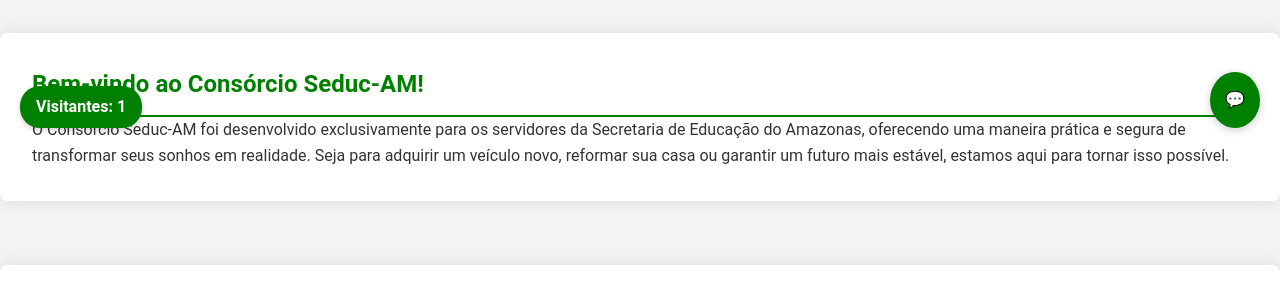
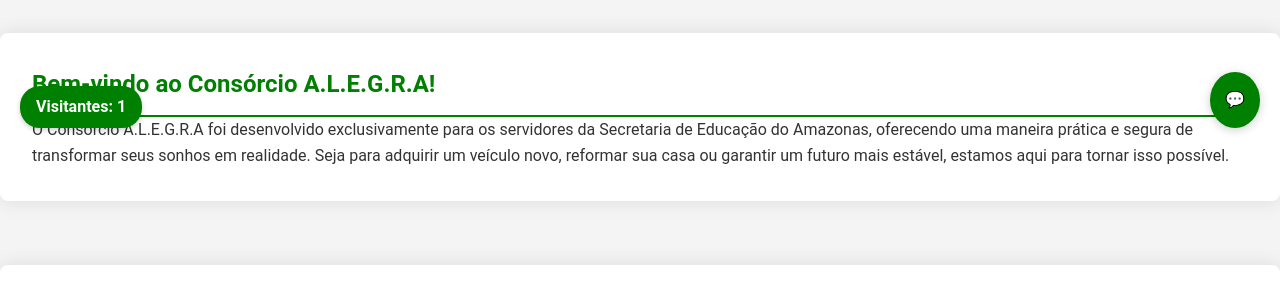
Before and after one commit to FrankWebber/alegra, a plain HTML site: page index.html in a window 1280 px wide. Shown: the part 652-946 px from the top of the page. Drawn offline with nearby package versions, Linux system fonts and the light colour scheme.

Commit message:
Update index.html
A.L.E.G.R.A

```diff
--- a/index.html
+++ b/index.html
@@ -1,7 +1,7 @@
 <html><head>
 <meta charset="UTF-8">
 <meta name="viewport" content="width=device-width, initial-scale=1.0">
-<title>Consórcio Seduc-AM: Realize seus Sonhos</title>
+<title>Consórcio A.L.E.G.R.A: Realize seus Sonhos</title>
 
 <link rel="preconnect" href="https://cdn.jsdelivr.net">
 <link rel="preload" href="https://cdn.jsdelivr.net/npm/fullcalendar@5.11.0/main.min.css" as="style">
@@ -367,8 +367,8 @@
   </section>
 <br><br>
   <section id="inicio">
-    <h2>Bem-vindo ao Consórcio Seduc-AM!</h2>
-    <p>O Consórcio Seduc-AM foi desenvolvido exclusivamente para os servidores da Secretaria de Educação do Amazonas, oferecendo uma maneira prática e segura de transformar seus sonhos em realidade. Seja para adquirir um veículo novo, reformar sua casa ou garantir um futuro mais estável, estamos aqui para tornar isso possível.</p>
+    <h2>Bem-vindo ao Consórcio A.L.E.G.R.A!</h2>
+    <p>O Consórcio A.L.E.G.R.A foi desenvolvido exclusivamente para os servidores da Secretaria de Educação do Amazonas, oferecendo uma maneira prática e segura de transformar seus sonhos em realidade. Seja para adquirir um veículo novo, reformar sua casa ou garantir um futuro mais estável, estamos aqui para tornar isso possível.</p>
   </section>
 
   <section id="como-funciona">
@@ -432,7 +432,7 @@
 </div>
 
 <footer>
-  <p>&copy; 2024 Consórcio Seduc-AM. Todos os direitos reservados.</p>
+  <p>&copy; 2024 Consórcio A.L.E.G.R.A. Todos os direitos reservados.</p>
 </footer>
 
 <div id="visitor-counter">Visitantes: <span id="count">0</span></div>
```
